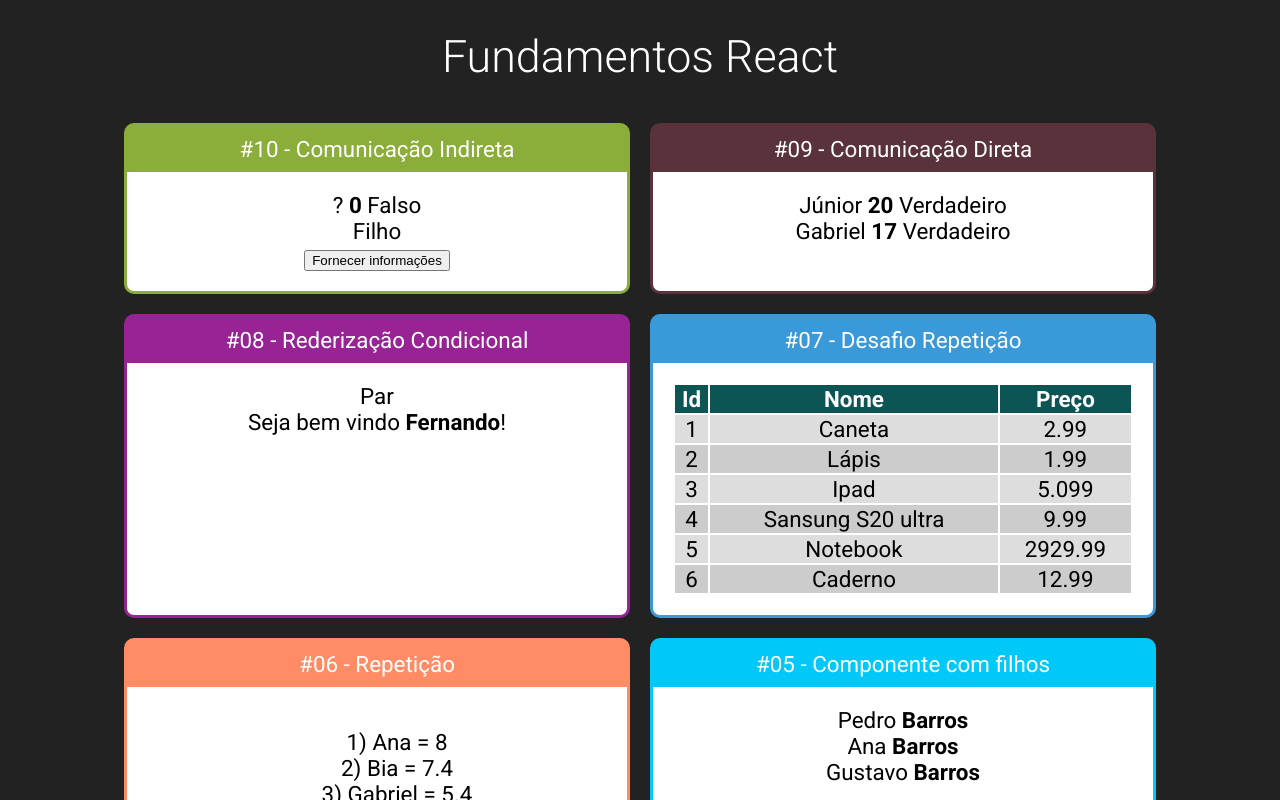
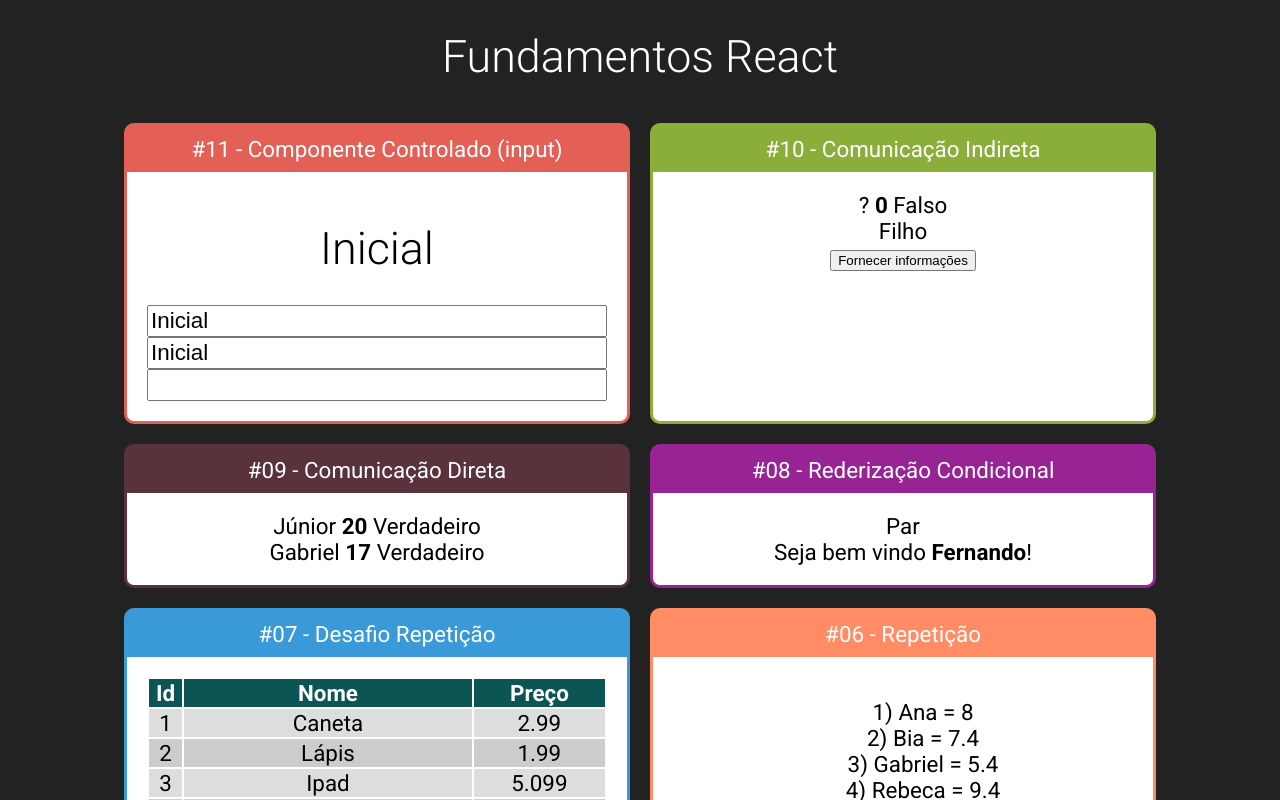
Before and after one commit to leandro-barros/fundamentals-react, a React (Create React App) app: page / in a window 1280 px wide. Shown: the top 800 px of the page. Built offline with nearby package versions, Linux system fonts and the light colour scheme.

Commit message:
Component uncontrolled

```diff
--- a/src/App.jsx
+++ b/src/App.jsx
@@ -22,6 +22,8 @@
 
 import Card from './components/layout/Card'
 
+import Input from './components/formulario/Input'
+
 
 export default () => {
     return (
@@ -29,6 +31,10 @@
             <h1>Fundamentos React</h1>
 
             <div className="cards">
+                <Card title="#11 - Componente Controlado (input)" color="#E45F56">
+                    <Input />
+                </Card>
+
                 <Card title="#10 - Comunicação Indireta" color="#8BAD39">
                     <IndiretaPai />
                 </Card>
--- /dev/null
+++ b/src/components/formulario/Input.css
@@ -0,0 +1,3 @@
+.Input input {
+    font-size: 1.4rem;
+}
--- /dev/null
+++ b/src/components/formulario/Input.jsx
@@ -0,0 +1,25 @@
+import React, { useState } from 'react';
+
+import './Input.css';
+
+export default props => {
+    const [valor, setValor] = useState('Inicial');
+
+    function quandoMudar(e) {
+        setValor(e.target.value);
+    }
+
+    return (
+        <div className="Input">
+            <h1>{valor}</h1>
+            <div style={{
+                display: 'flex',
+                flexDirection: 'column'
+            }}>
+                <input value={valor} onChange={quandoMudar}/>
+                <input value={valor} readOnly/>
+                <input value={undefined} /> {/* Componente não contrado*/}
+            </div>
+        </div>
+    )
+}
```
